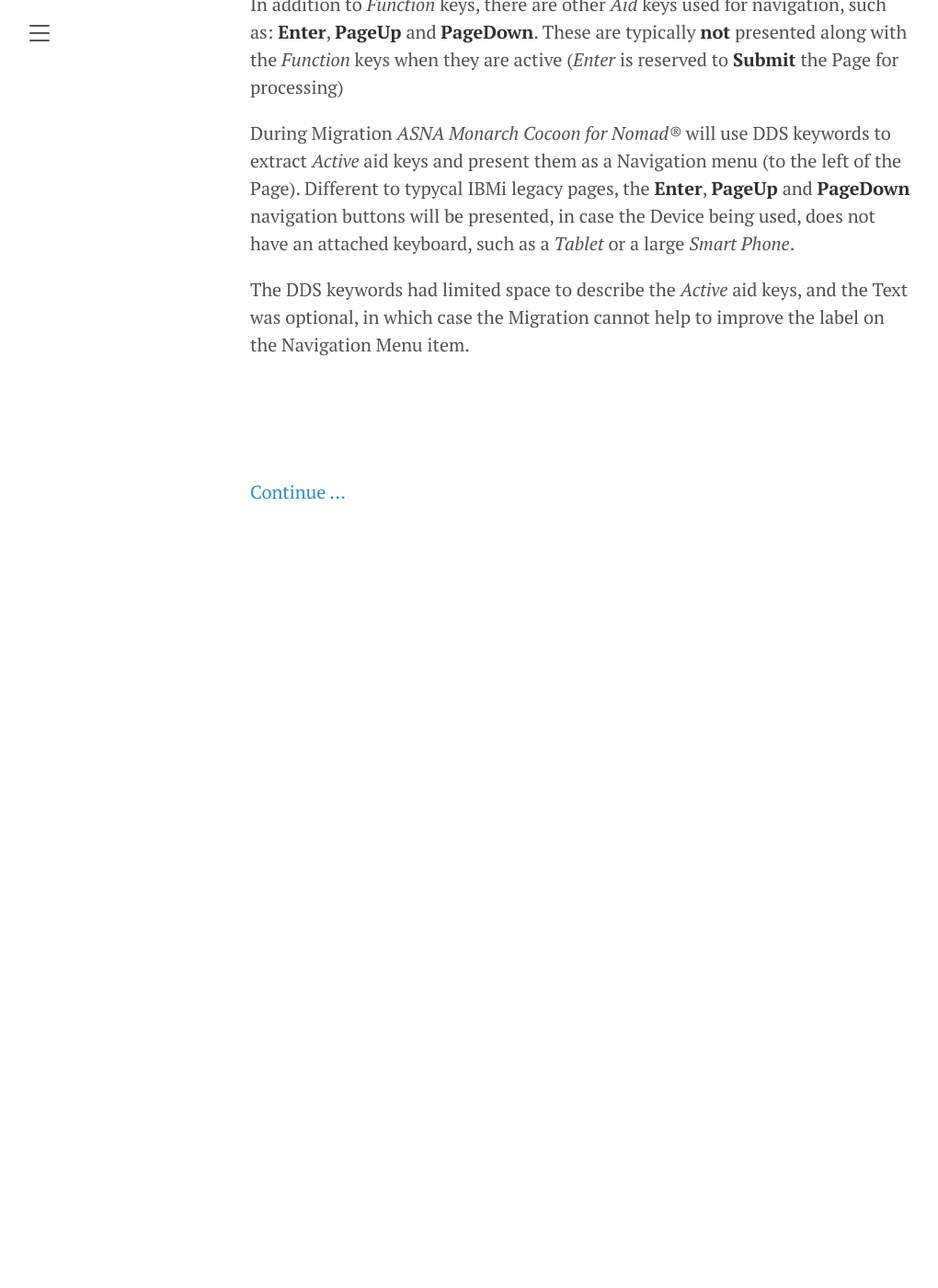
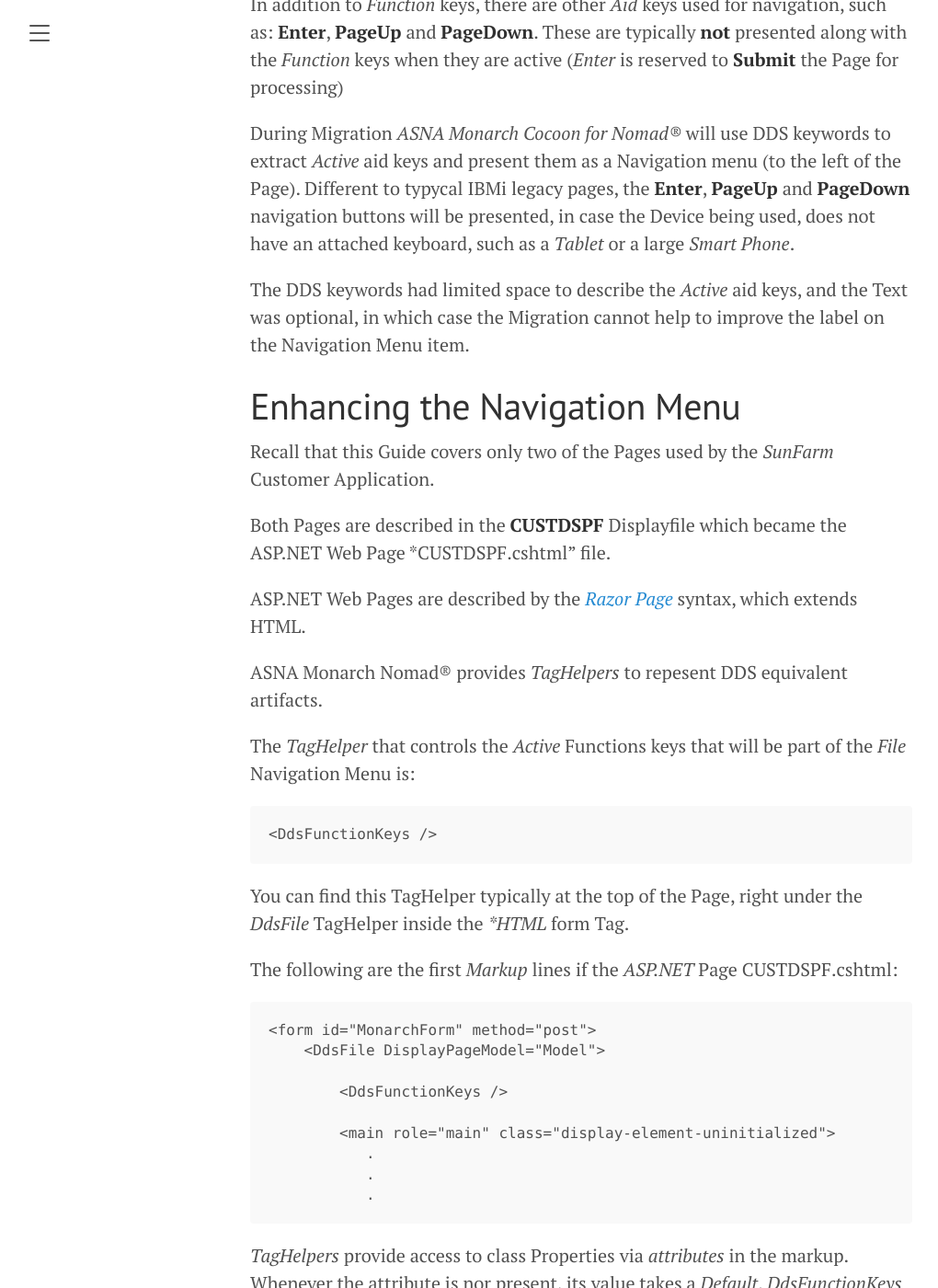
Before and after one commit to contreras-jorgev/SunFarmDocsJekyllSource, a Jekyll site: the page built from navigation-menu.md, in a window 1280 px wide and 1400 px high, scrolled down 755 px. Shown: the whole window at 92% size, without its empty margins (8-1028 px from the left). Built offline with Jekyll 4.4.1, drawn with Linux system fonts in a browser that asks for light colours; before the commit the page ends 1385 px from its top, so only the background shows below that; some of the changed text lies outside the part shown.

Commit message:
Navigation menu enhancement

```diff
--- a/navigation-menu.md
+++ b/navigation-menu.md
@@ -22,9 +22,61 @@ During Migration *ASNA Monarch Cocoon for Nomad&reg;* will use DDS keywords to e
 
 The DDS keywords had limited space to describe the *Active* aid keys, and the Text was optional, in which case the Migration cannot help to improve the label on the Navigation Menu item.
 
+# Enhancing the Navigation Menu
+
+Recall that this Guide covers only two of the Pages used by the *SunFarm* Customer Application.
+
+Both Pages are described in the **CUSTDSPF** Displayfile which became the ASP.NET Web Page *CUSTDSPF.cshtml" file.
+
+ASP.NET Web Pages are described by the *[Razor Page](https://docs.microsoft.com/en-us/aspnet/core/razor-pages/?view=aspnetcore-5.0&tabs=visual-studio)* syntax, which extends HTML.
+
+ASNA Monarch Nomad&reg; provides *TagHelpers* to repesent DDS equivalent artifacts.
+
+The *TagHelper* that controls the *Active* Functions keys that will be part of the *File* Navigation Menu is:
+
+~~~
+<DdsFunctionKeys />
+~~~
+
+You can find this TagHelper typically at the top of the Page, right under the *DdsFile* TagHelper inside the **HTML* form Tag.
+
+The following are the first *Markup* lines if the *ASP.NET* Page CUSTDSPF.cshtml:
+
+~~~
+<form id="MonarchForm" method="post">
+    <DdsFile DisplayPageModel="Model">
+
+        <DdsFunctionKeys />
+
+        <main role="main" class="display-element-uninitialized">
+           .
+           .
+           .
+~~~
+
+*TagHelpers* provide access to class Properties via *attributes* in the markup. Whenever the attribute is nor present, its value takes a *Default*. *DdsFunctionKeys* TagHelper has an attribute called:
+
+~~~
+Location
+~~~
+
+The default value of *Location* is **VerticalLeft**. Let's change the value such that the *Navigation Menu* is shown at the bottom of the Page[^1].
+
+~~~
+<DdsFunctionKeys Location="HorizontalBottom" />
+~~~
+
+Build the Application, and run it to see how this small change makes a big difference:
+
+
+![Original Page One](/images/dds-funkey-bottom-location.png)
+
 
 <br>
 <br>
 <br>
 
 [Continue ...](/remove-redundant-green-screen-info/)
+
+
+[^1]: Commit "Navigation Menu Customization"
```
